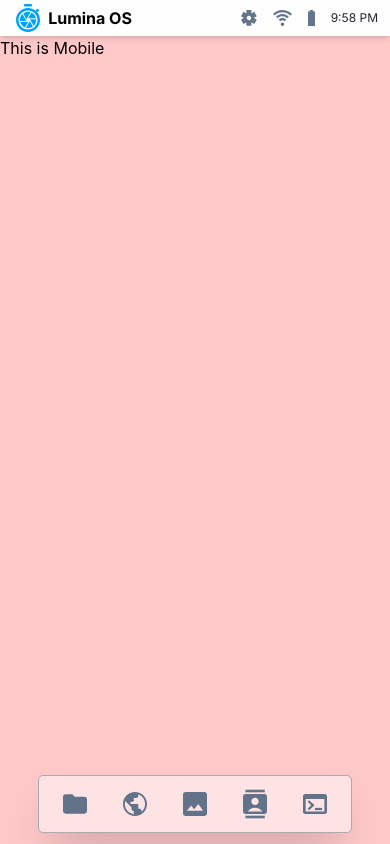
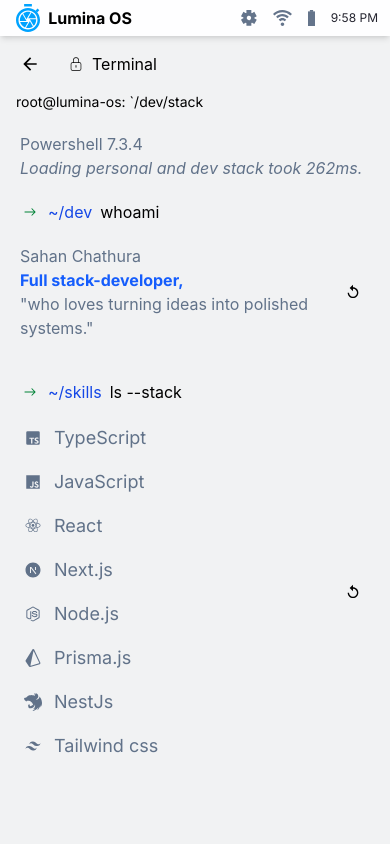
Before and after one commit to SanthaKudu47/portfolio_v2, a React (Vite) app: page / in a window 390 px wide. Built offline with nearby package versions, Linux system fonts and the light colour scheme.

Commit message:
feat:create terminal mobile view

```diff
--- a/src/components/terminal/commandBlock/commandBlock.css
+++ b/src/components/terminal/commandBlock/commandBlock.css
@@ -11,7 +11,7 @@
 
  /* Command line row */
  .tcb-command-line {
-     @apply flex flex-row items-center gap-x-2 text-2xl;
+     @apply flex flex-row items-center gap-x-2 text-base md:text-2xl;
  }
 
  /* Prefix color */
@@ -21,20 +21,20 @@
 
  /* Arrow icon */
  .tcb-arrow-icon {
-     @apply text-green-700 text-2xl;
+     @apply text-green-700 text-xl md:text-2xl;
  }
 
  /* Response container */
  .tcb-response-wrapper {
-     @apply flex flex-col;
+     @apply grid grid-cols-10;
  }
 
  /* Hidden response block (GSAP animates this) */
  .tcb-response-hidden {
-     @apply hidden;
+     @apply hidden col-span-9;
  }
 
  /* Replay button container */
  .tcb-replay-container {
-     @apply flex flex-row justify-end items-center px-5 cursor-pointer;
+     @apply col-span-1 flex flex-row justify-center items-center md:px-5 cursor-pointer;
  }
--- a/src/components/terminal/desktop/terminal.css
+++ b/src/components/terminal/desktop/terminal.css
@@ -12,7 +12,7 @@
 
  /* Header block */
  .terminal-header {
-   @apply my-5 px-3 text-lg text-app-gray-100;
+   @apply my-5 px-3 text-base  md:text-lg text-app-gray-100;
  }
 
  .terminal-header-line {
--- a/src/components/terminal/desktop/terminal.tsx
+++ b/src/components/terminal/desktop/terminal.tsx
@@ -59,8 +59,8 @@
 export default function Terminal() {
   return (
     <>
-      <div className="lg:hidden bg-red-200 flex w-full h-full relative">
-        <TerminalMobile />
+      <div className="lg:hidden flex w-full h-full relative z-10 ">
+        <TerminalMobile Icon={() => <CiLock />} title="Terminal" />
       </div>
       <div className="hidden lg:absolute inset-0 lg:flex justify-center items-center">
         <TerminalWrapped
--- a/src/components/terminal/mobile/terminalMobile.tsx
+++ b/src/components/terminal/mobile/terminalMobile.tsx
@@ -1,3 +1,54 @@
-export default function TerminalMobile() {
-  return <div>This is Mobile</div>;
-}
+import withMobileWindowWrapper from "@components/window/mobileWrapper/mobileWindowWrapper";
+import TerminalCommandBlock from "../commandBlock/commandBlock";
+import { StackResponse, WhoamiResponse } from "../responseBlock/responseBlocks";
+import { useState } from "react";
+
+const TerminalMobileInner = function TerminalMobile() {
+  const [step, setState] = useState<number>(0);
+  function runAfterStepOne() {
+    setState(1);
+  }
+  return (
+    <div className="w-full h-full bg-app-white-150 px-2 relative">
+      <span className="block w-fit font-inter text-sm px-2">
+        root@lumina-os: `/dev/stack
+      </span>
+      <div className="terminal-header">
+        <span className="terminal-header-line">Powershell 7.3.4</span>
+        <span className="terminal-header-sub">
+          Loading personal and dev stack took <span>262ms.</span>
+        </span>
+      </div>
+      <TerminalCommandBlock
+        commandOptions={{
+          blinking: false,
+          cls: "text-bold",
+          command: "whoami",
+          eventName: "whoami-event-1",
+          prefix: "~/dev",
+          onComplete: runAfterStepOne,
+        }}
+        responseOptions={{
+          response: <WhoamiResponse />,
+        }}
+      />
+      {step === 1 && (
+        <TerminalCommandBlock
+          commandOptions={{
+            blinking: false,
+            cls: "text-bold",
+            command: "ls --stack",
+            eventName: "stack-event",
+            prefix: "~/skills",
+          }}
+          responseOptions={{
+            response: <StackResponse />,
+          }}
+        />
+      )}
+    </div>
+  );
+};
+const TerminalMobile = withMobileWindowWrapper(TerminalMobileInner);
+
+export default TerminalMobile;
--- a/src/components/terminal/responseBlock/responseBlock.css
+++ b/src/components/terminal/responseBlock/responseBlock.css
@@ -13,11 +13,11 @@
  /* WHOAMI RESPONSE --------------------------- */
 
  .whoami-response {
-     @apply my-5 px-3 text-lg text-app-gray-100;
+     @apply my-5 md:px-3 text-base md:text-lg text-app-gray-100;
  }
 
  .whoami-name {
-     @apply block text-lg italic;
+     @apply block text-base md:text-lg md:italic;
  }
 
  .whoami-role {
@@ -27,11 +27,11 @@
  /* STACK RESPONSE ---------------------------- */
 
  .stack-grid {
-     @apply grid grid-cols-3 py-3 px-3;
+     @apply grid grid-cols-1 md:grid-cols-3 py-3 px-1 md:px-3;
  }
 
  .stack-item-wrapper {
-     @apply flex flex-row ;
+     @apply flex flex-row;
  }
 
  .stack-item {
--- /dev/null
+++ b/src/components/window/mobileWrapper/mobileWindowWrapper.tsx
@@ -0,0 +1,30 @@
+import React, { type JSX } from "react";
+import { IoMdArrowBack } from "react-icons/io";
+interface WrapperProps {
+  title: string;
+  Icon: () => JSX.Element;
+}
+export default function withMobileWindowWrapper<P extends object>(
+  Component: React.ComponentType<P>,
+) {
+  return function ({ title, Icon, ...props }: WrapperProps & P) {
+    return (
+      <div className="w-full">
+        <div className="flex flex-col bg-app-white-150 w-full relative ">
+          <div className="flex flex-row items-center justify-start gap-x-2 py-4">
+            <span className="px-5 text-xl">
+              <IoMdArrowBack />
+            </span>
+            <span>
+              <Icon />
+            </span>
+            <span>{title}</span>
+          </div>
+          <div className="flex flex-row font-inter font-bold"></div>
+        </div>
+
+        <Component {...(props as unknown as P)} />
+      </div>
+    );
+  };
+}
--- a/src/components/window/windowWrapper.tsx
+++ b/src/components/window/windowWrapper.tsx
@@ -12,7 +12,7 @@
 import { IoMdSearch } from "react-icons/io";
 import gsap from "gsap";
 import TooltipWrapper from "@components/tooltip/wrapper";
-import type { IconType } from "react-icons";
+
 
 interface WrapperProps {
   title: string;
```
